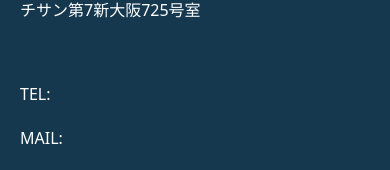
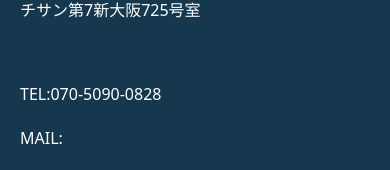
Before and after one commit to jcsys/techb.co.jp, a website: page public-site/products.html in a window 390 px wide. Shown: the part 1015-1185 px from the top of the page. Drawn offline with Linux system fonts and the light colour scheme.

Commit message:
Add phone number to products page

```diff
--- a/public-site/products.html
+++ b/public-site/products.html
@@ -34,7 +34,7 @@
         <p>大阪府大阪市淀川区西中島6-2-3<br>チサン第7新大阪725号室</p>
       </div>
       <div>
-        <p>TEL: </p>
+        <p>TEL:070-5090-0828</p>
         <p>MAIL: </p>
       </div>
     </div>
```
